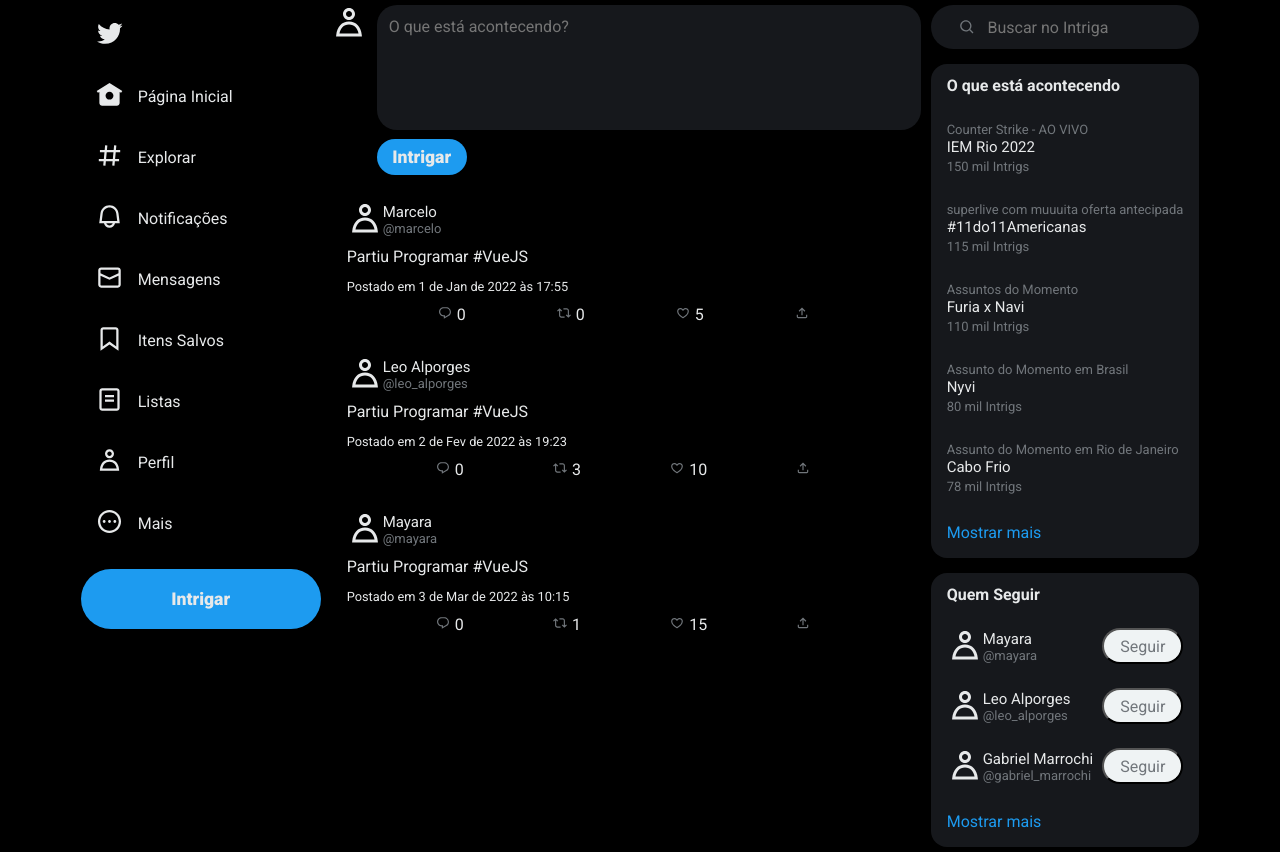
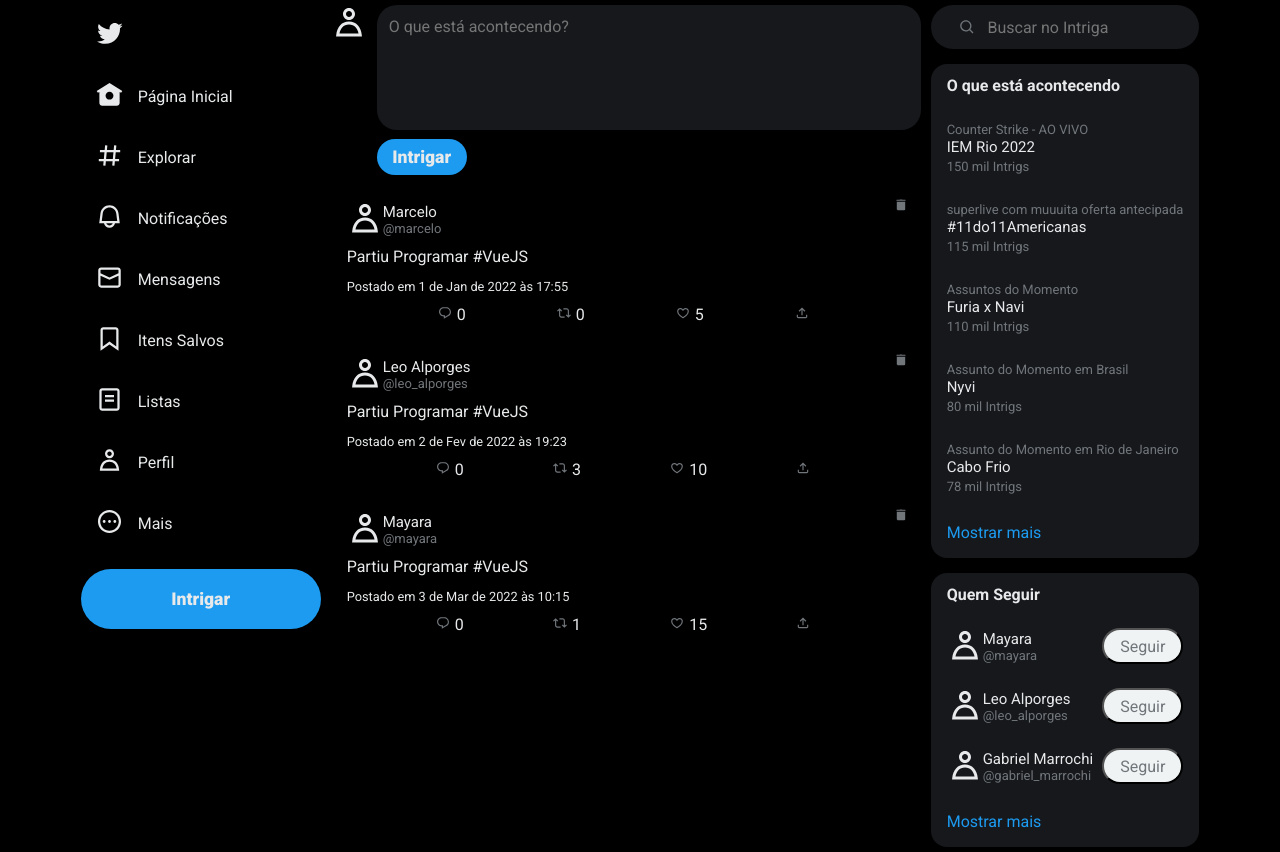
Before and after one commit to EmployingDGC/topicos-especiais-em-programacao-i, a Vue app in the folder vue-cli/intriga/: page / in a window 1280 px wide. Built offline with nearby package versions, Linux system fonts and the light colour scheme.

Commit message:
adicionando evendo para deletar postagens do usuário logado

```diff
--- a/vue-cli/intriga/src/components/Main.vue
+++ b/vue-cli/intriga/src/components/Main.vue
@@ -17,6 +17,7 @@
 import Post from "./Post.vue"
 
 import onAddPost from "../events/onAddPost"
+import onDelPost from "../events/onDelPost"
 
 export default {
     name: "Main",
@@ -75,9 +76,27 @@
 
             this.posts.push({id, ...post})
         })
+
+        onDelPost.$on("del-post", (post) => {
+            const user_id = this.get_logged_user().id
+
+            if (user_id != post.user_id) {
+                return
+            }
+
+            for (let i = 0; i < this.posts.length; i += 1) {
+                const p = this.posts[i]
+
+                if (p.id == post.id) {
+                    this.posts.splice(i, 1)
+                    return
+                }
+            }
+        })
     },
     destroyed() {
         onAddPost.$off("add-post")
+        onDelPost.$off("del-post")
     }
 }
 </script>
--- a/vue-cli/intriga/src/components/Post.vue
+++ b/vue-cli/intriga/src/components/Post.vue
@@ -1,5 +1,9 @@
 <template>
     <div class="post">
+        <span
+            class="trash-can"
+            @click="del_post"
+        ><svg xmlns="http://www.w3.org/2000/svg"  viewBox="0 0 30 30" width="30px" height="30px"><path d="M 13 3 A 1.0001 1.0001 0 0 0 11.986328 4 L 6 4 A 1.0001 1.0001 0 1 0 6 6 L 24 6 A 1.0001 1.0001 0 1 0 24 4 L 18.013672 4 A 1.0001 1.0001 0 0 0 17 3 L 13 3 z M 6 8 L 6 24 C 6 25.105 6.895 26 8 26 L 22 26 C 23.105 26 24 25.105 24 24 L 24 8 L 6 8 z"/></svg></span>
         <User :user="user" :enabled_infos="true" />
         <p>{{ post.content }}</p>
         <span class="date">Postado em {{ _format_date(post.date) }}</span>
@@ -28,6 +32,7 @@
 import User from "./User.vue"
 
 import { format_date } from "../utils/date"
+import onDelPost from "../events/onDelPost"
 
 export default {
     name: "Post",
@@ -43,6 +48,9 @@
     methods: {
         _format_date(date) {
             return format_date(date)
+        },
+        del_post() {
+            onDelPost.$emit("del-post", this.post)
         }
     }
 }
@@ -52,6 +60,7 @@
     .post {
         padding: 16px;
         cursor: pointer;
+        position: relative;
     }
 
     .post:hover {
@@ -88,4 +97,28 @@
     .date {
         font-size: .8rem;
     }
+
+    .trash-can {
+        position: absolute;
+        right: 5px;
+        top: 5px;
+        width: 30px;
+        height: 30px;
+        border-radius: 50%;
+        display: flex;
+        justify-content: center;
+        align-items: center;
+    }
+
+    .trash-can:hover {
+        background-color: var(--color-background-button-hover-white);
+    }
+
+    .trash-can:hover svg {
+        fill: red;
+    }
+
+    .trash-can svg {
+        fill: var(--color-text-gray);
+    }
 </style>
--- /dev/null
+++ b/vue-cli/intriga/src/events/onDelPost.js
@@ -0,0 +1,3 @@
+import Vue from "vue"
+
+export default new Vue()
```
